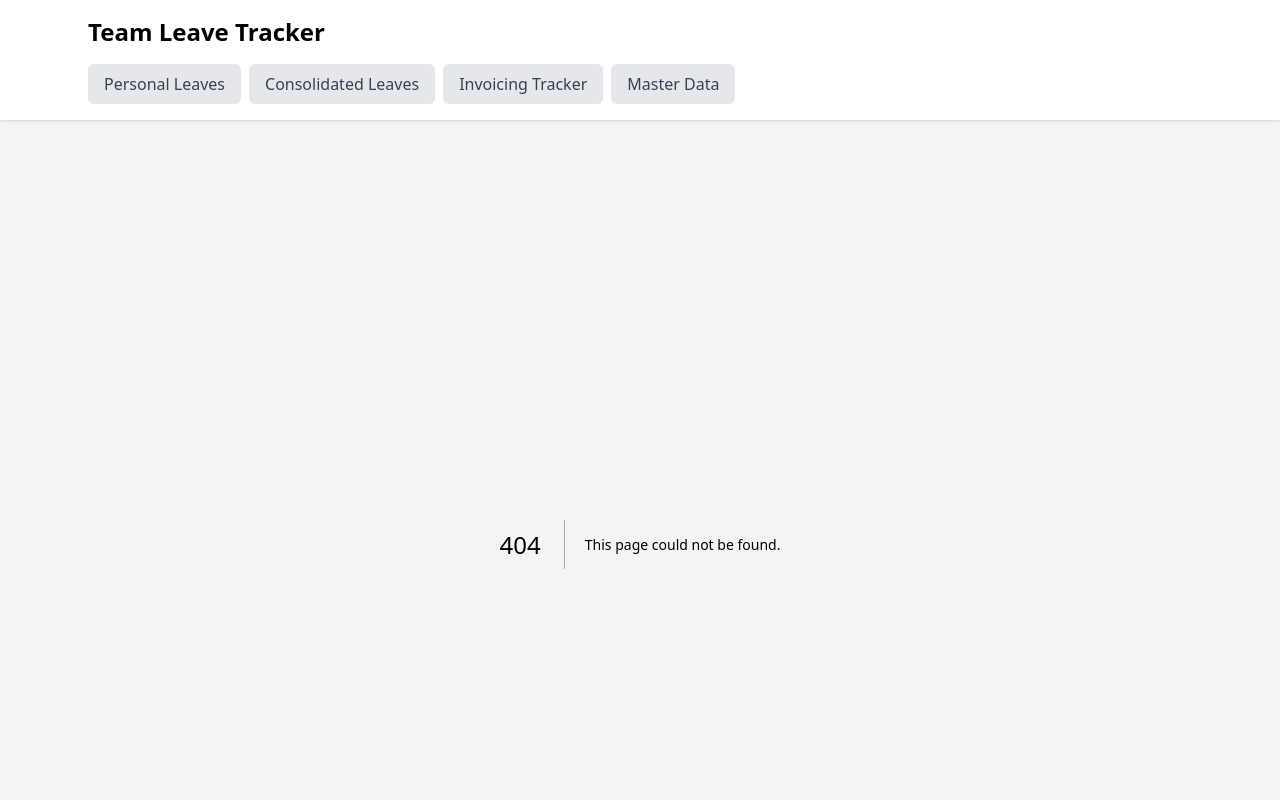
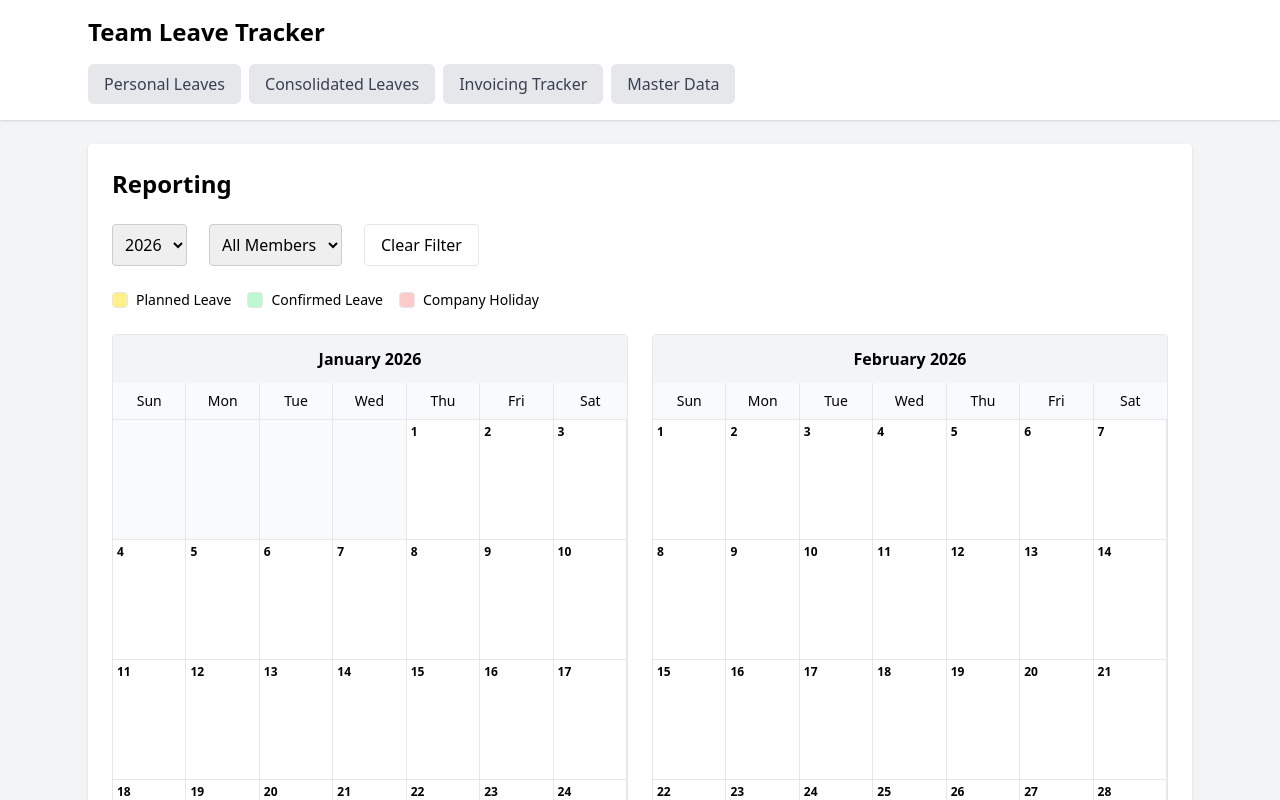
Before and after one commit to pinaki-GH/leave-tracker, a Next.js app: page /reporting in a window 1280 px wide. Before the commit this address had no page. Shown: the top 800 px of the page. Built offline with nearby package versions, Linux system fonts and the light colour scheme.

Commit message:
Create page.tsx

```diff
--- /dev/null
+++ b/app/reporting/page.tsx
@@ -0,0 +1,334 @@
+"use client";
+
+import { useEffect, useMemo, useState } from "react";
+import { getData } from "@/lib/storage";
+import { Leave } from "@/lib/types";
+
+type Member = {
+  id: string;
+  name: string;
+  organization: string;
+  location: string;
+  managedBy: string;
+};
+
+type Holiday = {
+  id: string;
+  organization: string;
+  location: string;
+  date: string;
+  name: string;
+};
+
+const months = [
+  "January",
+  "February",
+  "March",
+  "April",
+  "May",
+  "June",
+  "July",
+  "August",
+  "September",
+  "October",
+  "November",
+  "December",
+];
+
+export default function ReportingPage() {
+  const now = new Date();
+
+  const [members, setMembers] = useState<Member[]>([]);
+  const [leaves, setLeaves] = useState<Leave[]>([]);
+  const [holidays, setHolidays] = useState<Holiday[]>([]);
+
+  const [selectedYear, setSelectedYear] = useState(
+    now.getFullYear()
+  );
+
+  const [selectedMember, setSelectedMember] = useState(
+    "All Members"
+  );
+
+  useEffect(() => {
+    setMembers((getData("members") as Member[]) || []);
+    setLeaves((getData("leaves") as Leave[]) || []);
+    setHolidays((getData("companyHolidays") as Holiday[]) || []);
+  }, []);
+
+  const years = useMemo(() => {
+    const leaveYears = leaves.map(l =>
+      new Date(l.startDate).getFullYear()
+    );
+
+    const holidayYears = holidays.map(h =>
+      new Date(h.date).getFullYear()
+    );
+
+    return Array.from(
+      new Set([
+        ...leaveYears,
+        ...holidayYears,
+        now.getFullYear(),
+      ])
+    ).sort();
+  }, [leaves, holidays, now]);
+
+  const memberOptions = useMemo(() => {
+    return [
+      "All Members",
+      ...members
+        .map(m => m.name)
+        .sort((a, b) => a.localeCompare(b)),
+    ];
+  }, [members]);
+
+  const selectedMemberData = members.find(
+    m => m.name === selectedMember
+  );
+
+  const getDaysInMonth = (year: number, month: number) => {
+    return new Date(year, month + 1, 0).getDate();
+  };
+
+  const getFirstDayOfMonth = (
+    year: number,
+    month: number
+  ) => {
+    return new Date(year, month, 1).getDay();
+  };
+
+  const monthCalendars = useMemo(() => {
+    return months.map((monthName, monthIndex) => {
+      const daysInMonth = getDaysInMonth(
+        selectedYear,
+        monthIndex
+      );
+
+      const firstDay = getFirstDayOfMonth(
+        selectedYear,
+        monthIndex
+      );
+
+      const calendarDays: any[] = [];
+
+      for (let i = 0; i < firstDay; i++) {
+        calendarDays.push(null);
+      }
+
+      for (let day = 1; day <= daysInMonth; day++) {
+        const date = new Date(
+          selectedYear,
+          monthIndex,
+          day
+        );
+
+        const isoDate = date.toISOString().split("T")[0];
+
+        const dayLeaves = leaves.filter(l => {
+          if (
+            selectedMember !== "All Members" &&
+            l.memberName !== selectedMember
+          ) {
+            return false;
+          }
+
+          const start = new Date(l.startDate);
+          const end = new Date(l.endDate);
+
+          return date >= start && date <= end;
+        });
+
+        let dayHolidays: Holiday[] = [];
+
+        if (selectedMemberData) {
+          dayHolidays = holidays.filter(h => {
+            return (
+              h.organization ===
+                selectedMemberData.organization &&
+              h.location ===
+                selectedMemberData.location &&
+              h.date === isoDate
+            );
+          });
+        }
+
+        calendarDays.push({
+          day,
+          date: isoDate,
+          leaves: dayLeaves,
+          holidays: dayHolidays,
+        });
+      }
+
+      return {
+        monthName,
+        calendarDays,
+      };
+    });
+  }, [
+    leaves,
+    holidays,
+    selectedMember,
+    selectedMemberData,
+    selectedYear,
+  ]);
+
+  return (
+    <div className="space-y-6">
+      <div className="bg-white p-6 rounded shadow">
+        <h1 className="text-2xl font-bold mb-6">
+          Reporting
+        </h1>
+
+        {/* Filters */}
+        <div className="flex flex-wrap gap-4 mb-6">
+          <select
+            value={selectedYear}
+            onChange={e =>
+              setSelectedYear(Number(e.target.value))
+            }
+            className="border p-2 rounded"
+          >
+            {years.map(y => (
+              <option key={y}>{y}</option>
+            ))}
+          </select>
+
+          <select
+            value={selectedMember}
+            onChange={e =>
+              setSelectedMember(e.target.value)
+            }
+            className="border p-2 rounded"
+          >
+            {memberOptions.map(m => (
+              <option key={m}>{m}</option>
+            ))}
+          </select>
+
+          <button
+            onClick={() => {
+              setSelectedYear(now.getFullYear());
+              setSelectedMember("All Members");
+            }}
+            className="border px-4 py-2 rounded"
+          >
+            Clear Filter
+          </button>
+        </div>
+
+        {/* Legend */}
+        <div className="flex flex-wrap gap-4 mb-6 text-sm">
+          <div className="flex items-center gap-2">
+            <div className="w-4 h-4 rounded bg-yellow-200 border"></div>
+            <span>Planned Leave</span>
+          </div>
+
+          <div className="flex items-center gap-2">
+            <div className="w-4 h-4 rounded bg-green-200 border"></div>
+            <span>Confirmed Leave</span>
+          </div>
+
+          <div className="flex items-center gap-2">
+            <div className="w-4 h-4 rounded bg-red-200 border"></div>
+            <span>Company Holiday</span>
+          </div>
+        </div>
+
+        {/* Calendar Grid */}
+        <div className="grid grid-cols-1 xl:grid-cols-2 gap-6">
+          {monthCalendars.map(month => (
+            <div
+              key={month.monthName}
+              className="border rounded overflow-hidden"
+            >
+              {/* Month Header */}
+              <div className="bg-gray-100 px-4 py-3 font-bold text-center">
+                {month.monthName} {selectedYear}
+              </div>
+
+              {/* Weekdays */}
+              <div className="grid grid-cols-7 bg-gray-50 text-sm font-medium border-b">
+                {[
+                  "Sun",
+                  "Mon",
+                  "Tue",
+                  "Wed",
+                  "Thu",
+                  "Fri",
+                  "Sat",
+                ].map(day => (
+                  <div
+                    key={day}
+                    className="p-2 text-center border-r last:border-r-0"
+                  >
+                    {day}
+                  </div>
+                ))}
+              </div>
+
+              {/* Days */}
+              <div className="grid grid-cols-7">
+                {month.calendarDays.map((d, idx) => {
+                  if (!d) {
+                    return (
+                      <div
+                        key={idx}
+                        className="min-h-[120px] border-r border-b bg-gray-50"
+                      />
+                    );
+                  }
+
+                  return (
+                    <div
+                      key={idx}
+                      className="min-h-[120px] border-r border-b p-1 text-xs"
+                    >
+                      {/* Day Number */}
+                      <div className="font-semibold mb-1">
+                        {d.day}
+                      </div>
+
+                      {/* Holidays */}
+                      {d.holidays.map((h: Holiday) => (
+                        <div
+                          key={h.id}
+                          className="bg-red-200 text-red-800 rounded px-1 py-0.5 mb-1"
+                        >
+                          🎉 {h.name}
+                        </div>
+                      ))}
+
+                      {/* Leaves */}
+                      {d.leaves.map((l: Leave) => (
+                        <div
+                          key={l.id}
+                          className={`rounded px-1 py-0.5 mb-1 ${
+                            l.status === "Confirmed"
+                              ? "bg-green-200 text-green-800"
+                              : "bg-yellow-200 text-yellow-800"
+                          }`}
+                        >
+                          <div className="font-medium">
+                            {l.memberName}
+                          </div>
+
+                          <div>{l.leaveType}</div>
+
+                          <div className="text-[10px]">
+                            {l.status}
+                          </div>
+                        </div>
+                      ))}
+                    </div>
+                  );
+                })}
+              </div>
+            </div>
+          ))}
+        </div>
+      </div>
+    </div>
+  );
+}
```
